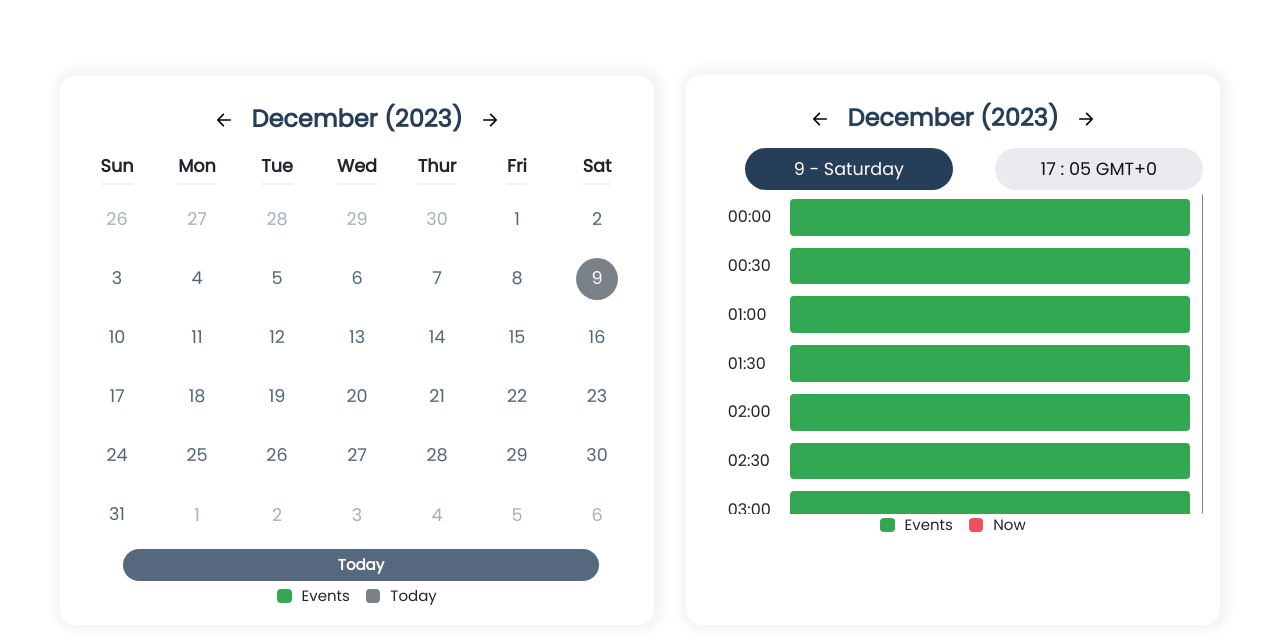
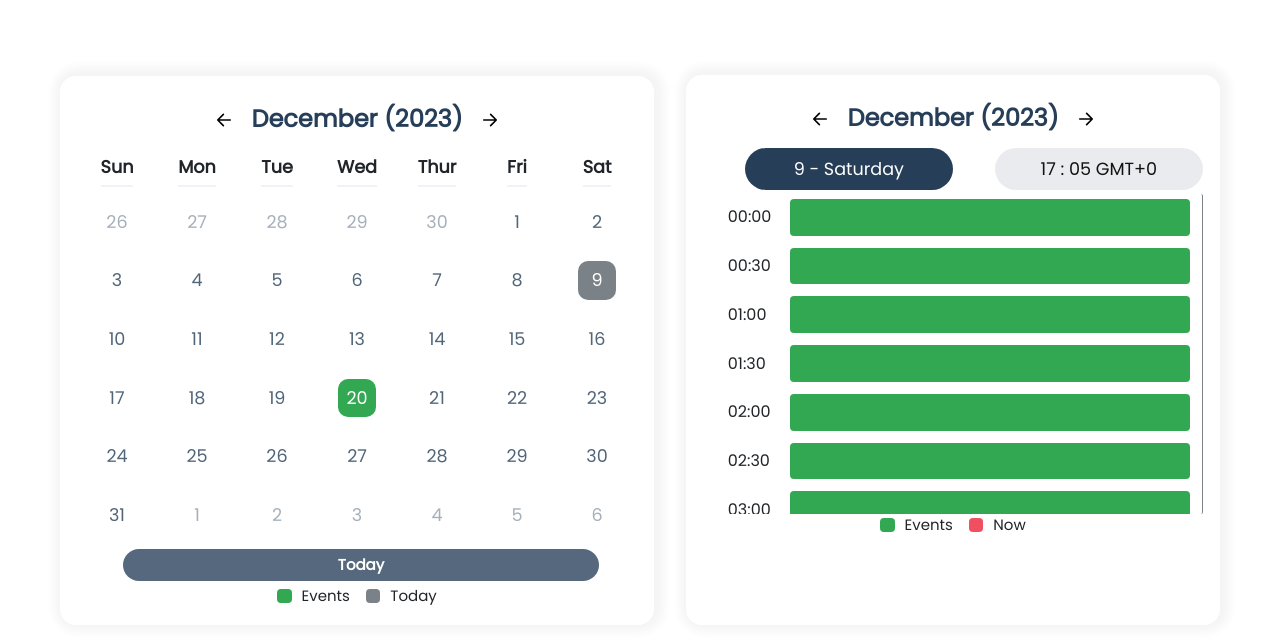
Before and after one commit to vengateshkarthick/watcher, a React (Vite) app: page / in a window 1280 px wide. Shown: the top 642 px of the page. Built offline with nearby package versions, Linux system fonts and the light colour scheme.

Commit message:
fixed events box

```diff
--- a/src/App.tsx
+++ b/src/App.tsx
@@ -1,11 +1,53 @@
 import React from "react";
 import Calendar from "./Component/Calendar";
+import { MEvents } from "./Component/Calendar/calendar.type";
 
 function App() {
+  const exampleEvents: MEvents[] = [
+    {
+      title: "Team Meeting",
+      startDate: "2023-11-15",
+      endDate: "2023-11-15",
+      startTime: "09:00 AM",
+      endTime: "10:00 AM",
+      remindBefore: ["1800", "3600"],
+      tags: [{ label: "Work", color: "#3498db" }],
+      attendes: [
+        { name: "John Doe", email: "john@example.com", shouldSentRemainder: true },
+        { name: "Jane Doe", email: "jane@example.com", shouldSentRemainder: true },
+      ],
+      isRecurringEvent: true,
+      location: "Conference Room A",
+      isMeeting: true,
+    },
+    {
+      title: "Lunch with Friends",
+      startDate: "2023-12-20",
+      endDate: "2023-12-20",
+      startTime: "12:30 PM",
+      endTime: "01:30 PM",
+      tags: [{ label: "Social", color: "#e74c3c" }],
+      attendes: [
+        { name: "Alice", email: "alice@example.com" },
+        { name: "Bob", email: "bob@example.com" },
+      ],
+      location: "Local Restaurant",
+    },
+    {
+      title: "Project Deadline",
+      startDate: "2024-01-15",
+      endDate: "2024-01-15",
+      startTime: "02:00 PM",
+      endTime: "05:00 PM",
+      remindBefore: ["86400"],
+      tags: [{ label: "Work", color: "#3498db" }],
+    },
+  ];
+
   return (
     <div className="container-fluid p-0 mcalendar-container w-100">
-      <Calendar />
-      <Calendar view="daily" />
+      <Calendar view="monthly" events={exampleEvents}/>
+      <Calendar view="daily" events={exampleEvents} />
     </div>
   );
 }
--- a/src/Component/Calendar/Calendar.tsx
+++ b/src/Component/Calendar/Calendar.tsx
@@ -74,7 +74,7 @@ function Calendar({ events, onSelectDate, view = "monthly" }: MCalendar) {
   const nextMonthStartingDays = _.range(1, bufferDaysFromEnd.length + 1);
   const groupedEvents = _.groupBy(events, ({ startDate, startTime }) =>
     MCalendarHelper.getFormattedDate(
-      new Date(`${startDate}T${startTime}`),
+      new Date(`${startDate} ${startTime}`),
       "dd/MM/yyyy"
     )
   );
@@ -184,7 +184,7 @@ function Calendar({ events, onSelectDate, view = "monthly" }: MCalendar) {
           {previousMonthRemainigDays.map((bfd) => (
             <motion.article
               key={bfd + "_empty_prev_remanining_days"}
-              className="mcalendar-date empty d-flex flex-column m-1"
+              className="mcalendar-date empty d-flex m-1"
             >
               {bfd}
             </motion.article>
@@ -203,27 +203,24 @@ function Calendar({ events, onSelectDate, view = "monthly" }: MCalendar) {
               <motion.article
                 initial={{ scale: 0.9 }}
                 animate={{ scale: 1 }}
-                whileTap={{ scale: isSelectedDate ? 1 : 1.5 }}
-                whileHover={{ scale: isSelectedDate ? 1 : 1.5 }}
+                whileTap={{ scale: (isSelectedDate || eventsLength)  ? 1 : 1.5 }}
+                whileHover={{ scale: (isSelectedDate || eventsLength) ? 1 : 1.5 }}
                 transition={{ duration: 0.2, type: "spring" }}
-                className={`mcalendar-date ${
+                className={`mcalendar-date ${eventsLength ? "has-events" : ""} ${
                   isCurrentDate ? "current-date" : ""
-                } ${isSelectedDate ? "selected" : ""}  d-flex flex-column m-1 `}
+                } ${isSelectedDate ? "selected" : ""}  d-flex m-1 `}
                 key={`mcalendar-date-${displayDate}_${idx}`}
                 data-date={formattedDate}
                 onClick={(e) => handleSelect(e, formattedDate)}
               >
                 <motion.div className="display-date">{displayDate} {isNewYearFest ? <sup>🥳</sup> : ''}</motion.div>
-                <motion.div className="display-events">
-                  {eventsLength && <p className="rounded">+{eventsLength}</p>}
-                </motion.div>
               </motion.article>
             );
           })}
           {nextMonthStartingDays.map((bfd) => (
             <motion.article
               key={bfd + "_empty_next_month_remaining_days"}
-              className="mcalendar-date empty d-flex flex-column m-1"
+              className="mcalendar-date empty d-flex m-1"
             >
               {bfd}
             </motion.article>
--- a/src/Component/Calendar/calendar.scss
+++ b/src/Component/Calendar/calendar.scss
@@ -82,8 +82,8 @@ $box-shadow: #f5f5f5;
     align-items: center;
   }
   .mcalendar-date {
-    height: 2.625rem;
-    width: 2.625rem;
+    height: 2.425rem;
+    width: 2.425rem;
     font-size: 1.1rem;
     cursor: pointer;
     gap: 0.1rem;
@@ -93,7 +93,7 @@ $box-shadow: #f5f5f5;
     color: $primary-tilt;
     user-select: none;
     text-align: center;
-    border-radius: 100px;
+    border-radius: 10px;
     &:hover {
       background-color: $hover-background-color;
     }
@@ -106,15 +106,13 @@ $box-shadow: #f5f5f5;
       background-color: $primary;
       color: #fff;
     }
-    .display-events p {
-      height: 0.5rem;
-      width: 0.5rem;
-      background-color: $success;
-      font-size: 10px;
-    }
     &.empty {
       pointer-events: none;
       color: $secondary-tilt;
+    }
+    &.has-events {
+      color: #fff;
+      background-color: $success;
     }
   }
 }
```
